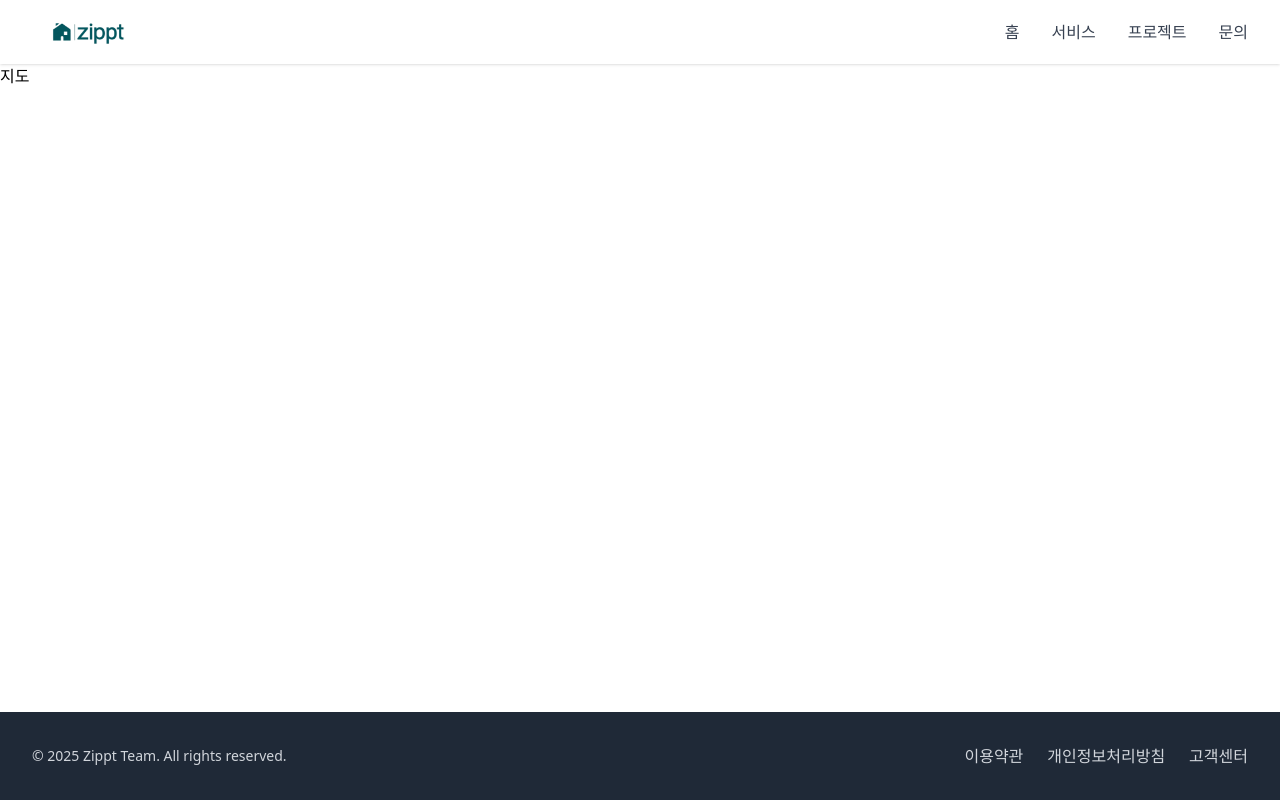
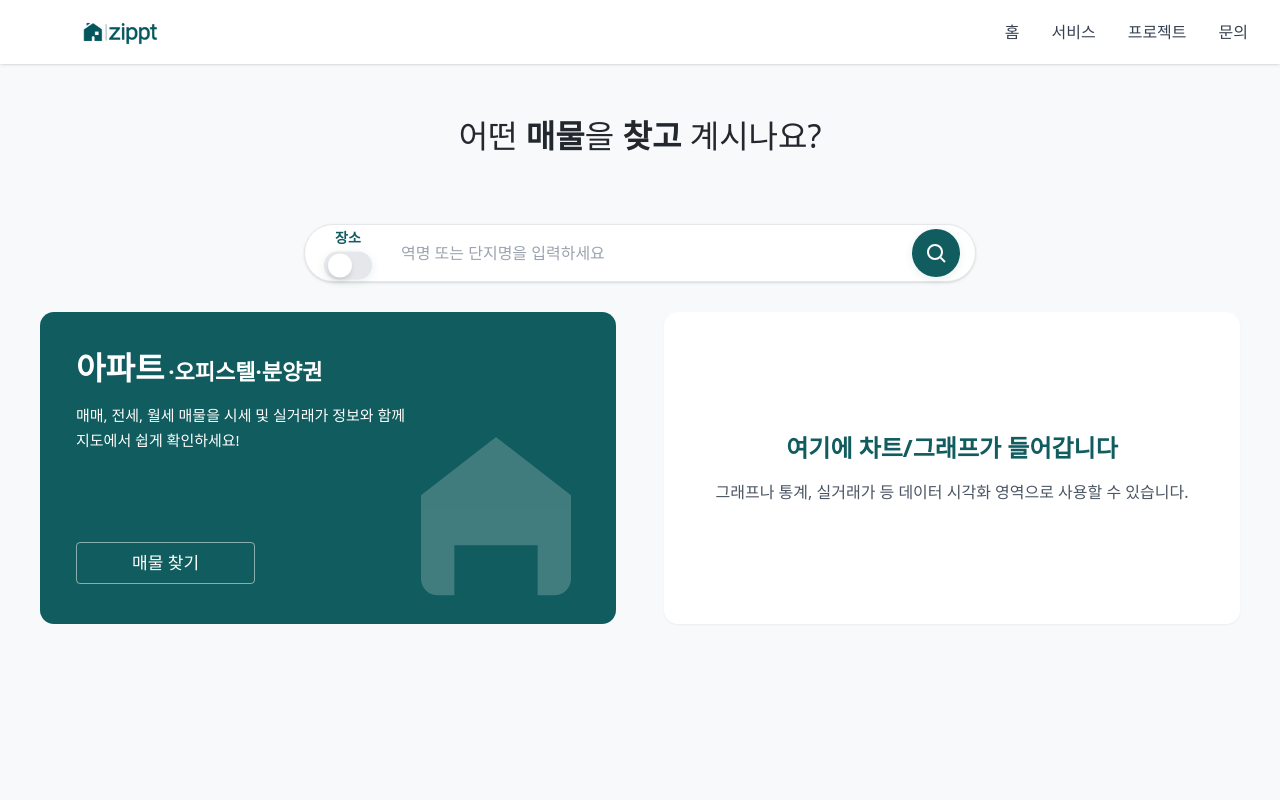
Before and after one commit to ssafy-zippt-team/zippt-frontend-project, a Vue app: page / in a window 1280 px wide. Shown: the top 800 px of the page. Built offline with nearby package versions, Linux system fonts and the light colour scheme.

Commit message:
feat2 절반 작업

```diff
--- a/src/App.vue
+++ b/src/App.vue
@@ -4,15 +4,16 @@
     <header class="bg-white shadow sticky top-0 z-50">
       <div class="max-w-7xl mx-auto px-4 sm:px-6 lg:px-8 flex items-center justify-between h-16">
         <div class="flex items-center">
-          <div class="h-10 w-28">
-            <img src="@/assets/img/zipptLogo.png" alt="Zippt Logo" class="w-full h-full object-cover" />
-          </div>
+          <!-- 로고 클릭 시 홈으로 이동 -->
+          <router-link to="/" class="h-16 w-44 flex items-center">
+            <img src="@/assets/img/zipptLogo.png" alt="Zippt Logo" class="w-full h-full object-contain" />
+          </router-link>
         </div>
         <nav class="hidden md:flex space-x-8">
-          <a href="#" class="text-gray-700 hover:text-blue-500 font-medium">홈</a>
-          <a href="#" class="text-gray-700 hover:text-blue-500 font-medium">서비스</a>
-          <a href="#" class="text-gray-700 hover:text-blue-500 font-medium">프로젝트</a>
-          <a href="#" class="text-gray-700 hover:text-blue-500 font-medium">문의</a>
+          <a href="#" class="text-gray-700 hover:text-[#115C5E] font-medium text-base transition">홈</a>
+          <a href="#" class="text-gray-700 hover:text-[#115C5E] font-medium text-base transition">서비스</a>
+          <a href="#" class="text-gray-700 hover:text-[#115C5E] font-medium text-base transition">프로젝트</a>
+          <a href="#" class="text-gray-700 hover:text-[#115C5E] font-medium text-base transition">문의</a>
         </nav>
       </div>
     </header>
--- a/src/api/addressApi.js
+++ b/src/api/addressApi.js
@@ -3,7 +3,7 @@ import axios from "axios";
 const api = axios.create({
   // baseURL: "http://localhost:8080/api/v1/addresses",
   baseURL: "/api/v1/addresses",
-  timeout: 5000,
+  timeout: 20000,
 });
 
 export function getCityList() {
--- a/src/api/dealsApi.js
+++ b/src/api/dealsApi.js
@@ -3,7 +3,7 @@ import axios from "axios";
 const api = axios.create({
   // baseURL: "http://localhost:8080/api/v1/deals",
   baseURL: "/api/v1/deals",
-  timeout: 5000,
+  timeout: 25000,
 });
 
 /**
--- a/src/api/housesApi.js
+++ b/src/api/housesApi.js
@@ -3,7 +3,7 @@ import axios from "axios";
 const api = axios.create({
   // baseURL: "http://localhost:8080/api/v1/houses",
   baseURL: "/api/v1/houses",
-  timeout: 5000,
+  timeout: 20000,
 });
 
 /**
@@ -27,6 +27,6 @@ export function getAptListByDong(sggCd, umdCd) {
 /**
  * aptSeq로 아파트 정보 조회
  */
-export function getHouseDetail(aptSeq){
+export function getHouseDetail(aptSeq) {
   return api.get(`/${aptSeq}`);
 }
--- /dev/null
+++ b/src/components/main/MiddleInfo.vue
@@ -0,0 +1,42 @@
+<template>
+  <div class="flex justify-between gap-8 w-full max-w-[1200px] mx-auto mb-16">
+    <!-- 왼쪽 파란 박스 -->
+    <div
+      class="relative flex flex-col justify-between w-[48%] min-w-[340px] h-[312px] px-9 py-10 rounded-[14px] text-white bg-[#115C5E] overflow-hidden"
+    >
+      <div>
+        <strong class="block leading-[32px] text-[22px] font-semibold">
+          <em class="not-italic text-[32px] mr-1">아파트</em>·오피스텔·분양권
+        </strong>
+        <p class="mt-4 leading-[25px] text-[15px]">
+          매매, 전세, 월세 매물을 시세 및 실거래가 정보와 함께<br />지도에서 쉽게 확인하세요!
+        </p>
+      </div>
+      <div class="mt-8 flex">
+        <router-link
+          to="/map"
+          class="mr-4 w-[11.2rem] h-[42px] border border-white/50 rounded bg-transparent text-white text-[17px] font-normal shadow-none flex items-center justify-center"
+        >
+          매물 찾기
+        </router-link>
+      </div>
+      <!-- SVG 아이콘 (Home 아이콘) -->
+      <svg
+        class="absolute right-5 bottom-3 w-[200px] h-[200px] opacity-20"
+        fill="white"
+        viewBox="0 0 24 24"
+        xmlns="http://www.w3.org/2000/svg"
+      >
+        <path d="M3 10L12 3l9 7v10a2 2 0 01-2 2h-2v-6H7v6H5a2 2 0 01-2-2V10z" />
+      </svg>
+    </div>
+
+    <!-- 오른쪽 흰색 박스(그래프 자리) -->
+    <div class="w-[48%] min-w-[340px] h-[312px] rounded-[14px] bg-white flex items-center justify-center shadow-sm">
+      <div class="text-center">
+        <h2 class="text-2xl font-semibold text-[#115C5E] mb-4">여기에 차트/그래프가 들어갑니다</h2>
+        <p class="text-gray-600">그래프나 통계, 실거래가 등 데이터 시각화 영역으로 사용할 수 있습니다.</p>
+      </div>
+    </div>
+  </div>
+</template>
--- /dev/null
+++ b/src/components/main/SearchBar.vue
@@ -0,0 +1,60 @@
+<template>
+  <div class="flex flex-col items-center w-full mb-6 mt-10">
+    <h1 class="text-[32px] font-normal text-[#23272E] text-center">
+      어떤 <span class="font-bold">매물</span>을 <span class="font-bold">찾고</span> 계시나요?
+    </h1>
+  </div>
+  <div class="w-[1300px] pb-[30px]">
+    <form
+      @submit.prevent="onSubmit"
+      class="w-full max-w-2xl mx-auto relative flex items-center"
+      style="margin-top: 40px"
+    >
+      <div class="absolute left-5 top-1/2 -translate-y-1/2 flex flex-col items-center z-10">
+        <span class="mb-1 text-[14px] font-semibold text-[#115C5E] select-none">
+          {{ isApartment ? "아파트" : "장소" }}
+        </span>
+        <ToggleSwitch v-model="isApartment" />
+      </div>
+      <input
+        :placeholder="isApartment ? '아파트명 또는 단지명을 입력하세요' : '역명 또는 단지명을 입력하세요'"
+        v-model="keyword"
+        type="text"
+        class="w-full pl-24 pr-16 py-4 rounded-full border border-gray-200 focus:outline-none focus:ring-2 focus:ring-[#115C5E] bg-white text-gray-800 placeholder:text-gray-400 text-[16px] shadow"
+        autocomplete="off"
+      />
+      <button
+        type="submit"
+        class="absolute right-4 top-1/2 -translate-y-1/2 w-12 h-12 rounded-full bg-[#115C5E] flex items-center justify-center hover:bg-[#187879] transition"
+        style="box-shadow: 0 2px 8px rgba(17, 92, 94, 0.1)"
+      >
+        <svg
+          xmlns="http://www.w3.org/2000/svg"
+          class="w-6 h-6 text-white"
+          fill="none"
+          viewBox="0 0 24 24"
+          stroke="currentColor"
+        >
+          <circle cx="11" cy="11" r="7" stroke="currentColor" stroke-width="2" fill="none" />
+          <line x1="16.65" y1="16.65" x2="21" y2="21" stroke="currentColor" stroke-width="2" />
+        </svg>
+      </button>
+    </form>
+  </div>
+</template>
+
+<script setup>
+import { ref } from "vue";
+import ToggleSwitch from "@/components/main/ToggleSwitch.vue";
+
+const isApartment = ref(false);
+const keyword = ref("");
+
+function onSubmit() {
+  if (isApartment.value) {
+    alert("[아파트] " + keyword.value);
+  } else {
+    alert("[장소] " + keyword.value);
+  }
+}
+</script>
--- /dev/null
+++ b/src/components/main/ToggleSwitch.vue
@@ -0,0 +1,30 @@
+<template>
+  <button
+    type="button"
+    :aria-pressed="modelValue"
+    @click="toggle"
+    class="w-12 h-7 flex items-center rounded-full transition-colors duration-200 focus:outline-none"
+    :class="modelValue ? 'bg-[#115C5E]' : 'bg-gray-200'"
+    style="box-shadow: 0 2px 8px rgba(17, 92, 94, 0.1)"
+  >
+    <span
+      class="inline-block w-6 h-6 bg-white rounded-full shadow-md transform transition-transform duration-200"
+      :class="modelValue ? 'translate-x-5' : 'translate-x-1'"
+    ></span>
+  </button>
+</template>
+
+<script setup>
+const props = defineProps({
+  modelValue: {
+    type: Boolean,
+    required: true,
+  },
+});
+
+const emit = defineEmits(["update:modelValue"]);
+
+function toggle() {
+  emit("update:modelValue", !props.modelValue);
+}
+</script>
--- a/src/views/MainView/MainView.vue
+++ b/src/views/MainView/MainView.vue
@@ -1,7 +1,14 @@
 <template>
-  <ul>
-    <li>
-      <RouterLink to="/map">지도</RouterLink>
-    </li>
-  </ul>
+  <div class="min-h-screen bg-[#f7f9fa]">
+    <div class="container mx-auto px-4 py-2 flex flex-col items-center justify-center">
+      <SearchBar />
+      <!-- 앞으로 추가할 다른 컴포넌트들도 여기에 -->
+      <MiddleInfo />
+    </div>
+  </div>
 </template>
+
+<script setup>
+import SearchBar from "@/components/main/SearchBar.vue";
+import MiddleInfo from "@/components/main/MiddleInfo.vue";
+</script>
```
Also changed, not shown: package.json (+7 -1 lines), src/assets/css/common.css (added, +13 -0 lines).
